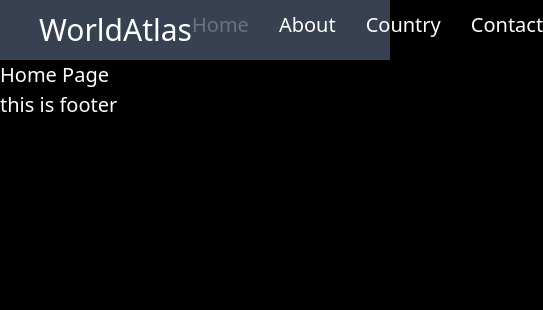
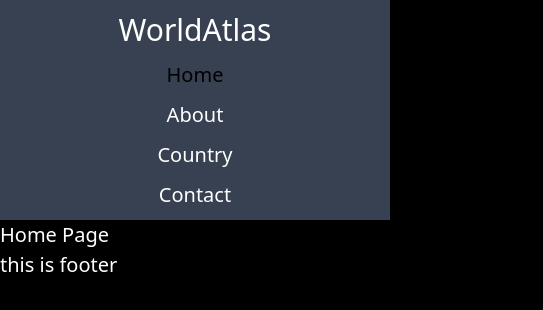
Before and after one commit to kunal-bhati2002/WorldAtlas, a React (Vite) app: page / in a window 390 px wide. Shown: the top 310 px of the page, 543 px wide, since content can reach past the window. Built offline with nearby package versions, Linux system fonts and the light colour scheme.

Commit message:
Responsive Header

```diff
--- a/src/components/layouts/UI/Header.tsx
+++ b/src/components/layouts/UI/Header.tsx
@@ -2,27 +2,27 @@ import { NavLink } from "react-router-dom";
 
 function Header() {
     return (<>
-        <div className="flex justify-between bg-gray-700 py-2 px-[10%]" >
+        <header className="flex flex-col text-center sm:flex-row justify-between items-center bg-gray-700 py-2 px-[10%]" >
             <h1 className="text-2xl">WorldAtlas</h1>
-            <ul className="flex gap-6">
+            <ul className="flex flex-col mt-2 gap-y-2 sm:flex-row gap-6">
                 <li><NavLink to="/"
-                    className={({ isActive }) => isActive ? "text-gray-500" : "hover:text-gray-400"
+                    className={({ isActive }) => isActive ? "text-black" : "hover:text-black"
                     }
                 >Home</NavLink ></li>
                 <li><NavLink to="/about"
-                    className={({ isActive }) => isActive ? "text-gray-500" : "hover:text-gray-400"
+                    className={({ isActive }) => isActive ? "text-black" : "hover:text-black"
                     }
                 >About</NavLink ></li>
                 <li><NavLink to="/country"
-                    className={({ isActive }) => isActive ? "text-gray-500" : "hover:text-gray-400"
+                    className={({ isActive }) => isActive ? "text-black" : "hover:text-black"
                     }
                 >Country</NavLink ></li>
                 <li><NavLink to="/contact"
-                    className={({ isActive }) => isActive ? "text-gray-500" : "hover:text-gray-400"
+                    className={({ isActive }) => isActive ? "text-black" : "hover:text-black"
                     }
                 >Contact</NavLink ></li>
             </ul>
-        </div>
+        </header>
     </>);
 }
 
```
